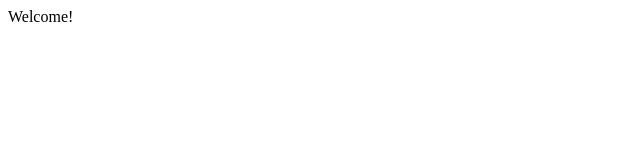
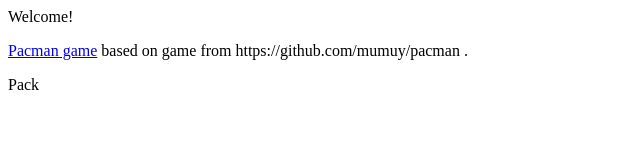
Before and after one commit to WinterWhipBird/WinterWhipBird.github.io, a plain HTML site: page docs/index.html in a window 1280 px wide. Shown: the whole page, without its empty margins (0-640 px from the left). Drawn offline with Linux system fonts and the light colour scheme.

Commit message:
Add initial pacman game from mumuy repo

```diff
--- a/docs/index.html
+++ b/docs/index.html
@@ -3,5 +3,8 @@
 </head>
 <body>
 Welcome!
+
+<p><a href="pacman/index.html">Pacman game</a> based on game from https://github.com/mumuy/pacman .</p>
+Pack
 </body>
 </html>
```
